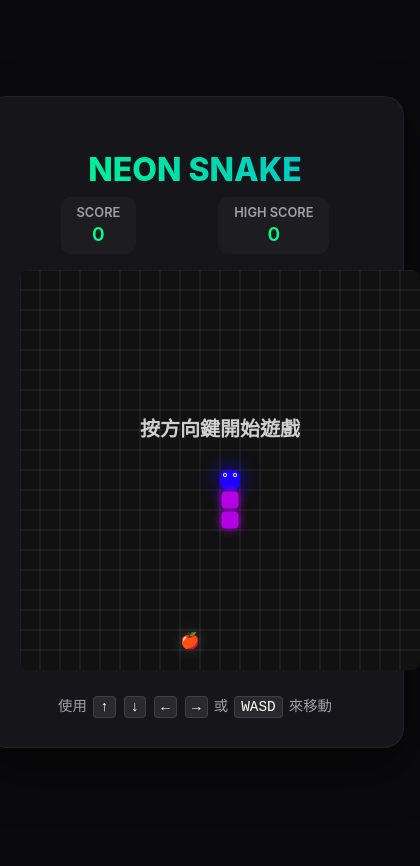
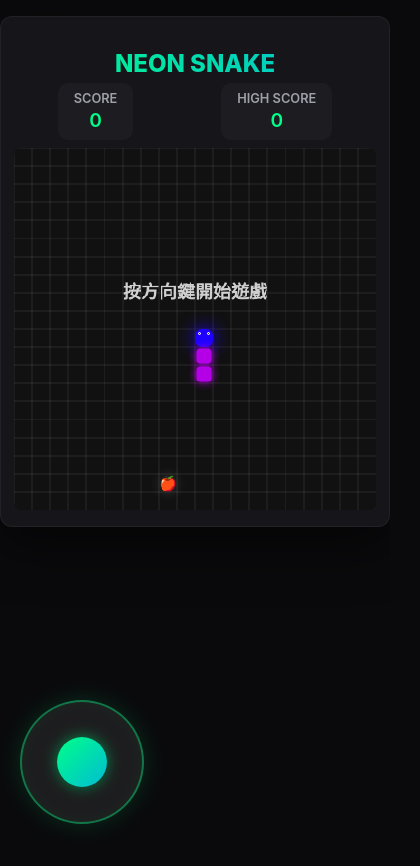
Before and after one commit to wuxiaoxuan802-oss/snake, a plain HTML site: page index.html in a window 390 px wide. Shown: the whole page, 420 px wide, since content can reach past the window. Before the commit the page ends 844 px from the top, so only its background shows below. Drawn offline with Linux system fonts and the light colour scheme.

Commit message:
Add files via upload

```diff
--- a/game.js
+++ b/game.js
@@ -516,5 +516,91 @@ window.addEventListener('keydown', e => {
     }
 });
 
+/**
+ * 虛擬搖桿觸碰控制邏輯
+ */
+const joystickBase = document.getElementById('joystick-base');
+const joystickKnob = document.getElementById('joystick-knob');
+
+if (joystickBase && joystickKnob) {
+    let joystickActive = false;
+    let centerX, centerY;
+    const maxRadius = 40; // 搖桿移動的最大半徑
+
+    // 取得底座中心點位置
+    function updateCenter() {
+        const rect = joystickBase.getBoundingClientRect();
+        centerX = rect.left + rect.width / 2;
+        centerY = rect.top + rect.height / 2;
+    }
+
+    // 處理移動邏輯
+    function handleJoystickMove(touchX, touchY) {
+        if (!gameActive) return;
+
+        const deltaX = touchX - centerX;
+        const deltaY = touchY - centerY;
+        const distance = Math.sqrt(deltaX * deltaX + deltaY * deltaY);
+
+        // 限制搖桿頭移動範圍
+        const angle = Math.atan2(deltaY, deltaX);
+        const limitedDistance = Math.min(distance, maxRadius);
+
+        const moveX = Math.cos(angle) * limitedDistance;
+        const moveY = Math.sin(angle) * limitedDistance;
+
+        joystickKnob.style.transform = `translate(${moveX}px, ${moveY}px)`;
+
+        // 判斷方向 (至少移動一定距離才觸發)
+        if (distance > 15) {
+            const absX = Math.abs(deltaX);
+            const absY = Math.abs(deltaY);
+
+            if (absX > absY) {
+                // 水平移動
+                if (deltaX > 0 && dx !== -1) { // 向右
+                    dx = 1; dy = 0; isMoving = true;
+                } else if (deltaX < 0 && dx !== 1) { // 向左
+                    dx = -1; dy = 0; isMoving = true;
+                }
+            } else {
+                // 垂直移動
+                if (deltaY > 0 && dy !== -1) { // 向下
+                    dx = 0; dy = 1; isMoving = true;
+                } else if (deltaY < 0 && dy !== 1) { // 向上
+                    dx = 0; dy = -1; isMoving = true;
+                }
+            }
+        }
+    }
+
+    // 搖桿歸位函式
+    function resetKnob() {
+        joystickActive = false;
+        joystickKnob.style.transform = 'translate(0, 0)';
+    }
+
+    joystickBase.addEventListener('touchstart', e => {
+        e.preventDefault(); // 防止觸發頁面滾動
+        joystickActive = true;
+        updateCenter();
+        handleJoystickMove(e.touches[0].clientX, e.touches[0].clientY);
+    }, { passive: false });
+
+    window.addEventListener('touchmove', e => {
+        if (joystickActive) {
+            e.preventDefault(); // 在搖桿操作中防止頁面滾動
+            handleJoystickMove(e.touches[0].clientX, e.touches[0].clientY);
+        }
+    }, { passive: false });
+
+    window.addEventListener('touchend', resetKnob);
+    window.addEventListener('touchcancel', resetKnob); // 處理觸碰取消的邊界情況
+
+    // 視窗大小改變時更新中心點
+    window.addEventListener('resize', updateCenter);
+}
+
+
 // 啟動遊戲
 resetGame();
--- a/index.html
+++ b/index.html
@@ -32,6 +32,13 @@
         </div>
     </div>
 
+    <!-- 手機版虛擬搖桿 (獨立於遊戲容器，固定定位於左下角) -->
+    <div id="joystick-container" class="mobile-only">
+        <div id="joystick-base">
+            <div id="joystick-knob"></div>
+        </div>
+    </div>
+
     <!-- 遊戲結束畫面 -->
     <div id="gameOverOverlay" class="overlay">
         <h2>GAME OVER</h2>
--- a/style.css
+++ b/style.css
@@ -139,3 +139,94 @@ kbd {
     transform: translateY(-2px);
     box-shadow: 0 10px 20px rgba(125, 95, 255, 0.3);
 }
+
+/* 虛擬搖桿樣式 */
+#joystick-container {
+    /* 固定定位在螢幕左下角 */
+    position: fixed;
+    bottom: 20px;
+    left: 20px;
+    z-index: 100;
+    user-select: none;
+    touch-action: none;
+    /* 預設隱藏，由 .mobile-only 控制 */
+}
+
+#joystick-base {
+    width: 120px;
+    height: 120px;
+    background: rgba(255, 255, 255, 0.08);
+    border: 2px solid rgba(0, 255, 136, 0.4);
+    border-radius: 50%;
+    position: relative;
+    display: flex;
+    justify-content: center;
+    align-items: center;
+    box-shadow: 0 0 25px rgba(0, 255, 136, 0.15),
+        inset 0 0 15px rgba(0, 255, 136, 0.05);
+}
+
+#joystick-knob {
+    width: 50px;
+    height: 50px;
+    background: linear-gradient(135deg, var(--snake-head), var(--snake-body));
+    border-radius: 50%;
+    position: absolute;
+    cursor: pointer;
+    box-shadow: 0 0 15px rgba(0, 255, 136, 0.5),
+        0 2px 8px rgba(0, 0, 0, 0.3);
+    transition: transform 0.08s ease-out;
+}
+
+/* 響應式：預設隱藏搖桿，螢幕較小時才顯示 */
+.mobile-only {
+    display: none !important;
+}
+
+/* ===== 手機版佈局 ===== */
+@media (max-width: 768px) {
+
+    /* 搖桿在手機版才顯示 */
+    .mobile-only {
+        display: block !important;
+    }
+
+    /* body 在手機版需要能捲動 */
+    body {
+        overflow: auto;
+        align-items: flex-start;
+        padding-top: 1rem;
+        padding-bottom: 160px;
+        /* 保留搖桿空間 */
+    }
+
+    /* 遊戲容器更緊湊 */
+    .game-container {
+        padding: 1rem 0.8rem;
+        border-radius: 12px;
+        width: 95%;
+    }
+
+    /* 標題縮小 */
+    h1 {
+        font-size: 1.5rem;
+        margin-bottom: 0.3rem;
+    }
+
+    /* 分數區域更緊湊 */
+    .stats {
+        margin-bottom: 0.5rem;
+    }
+
+    /* Canvas 依照螢幕寬度自適應，保持正方形 */
+    canvas {
+        width: 100%;
+        max-width: 400px;
+        aspect-ratio: 1 / 1;
+    }
+
+    /* 隱藏鍵盤操作提示 (手機不需要) */
+    .controls-hint {
+        display: none;
+    }
+}
```
